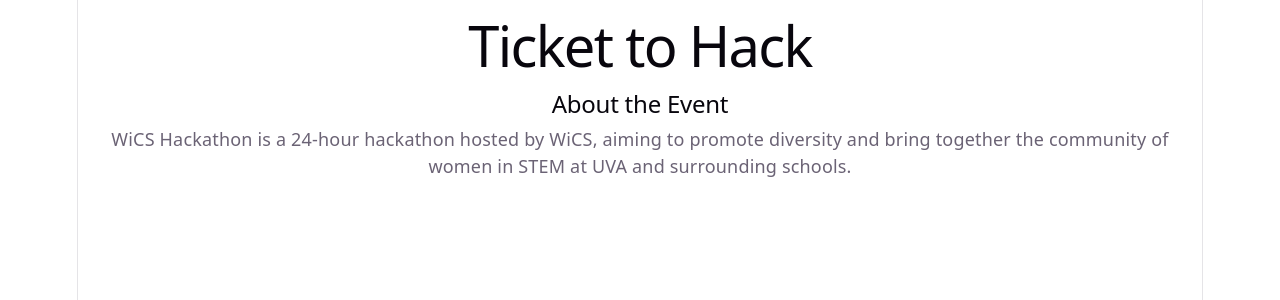
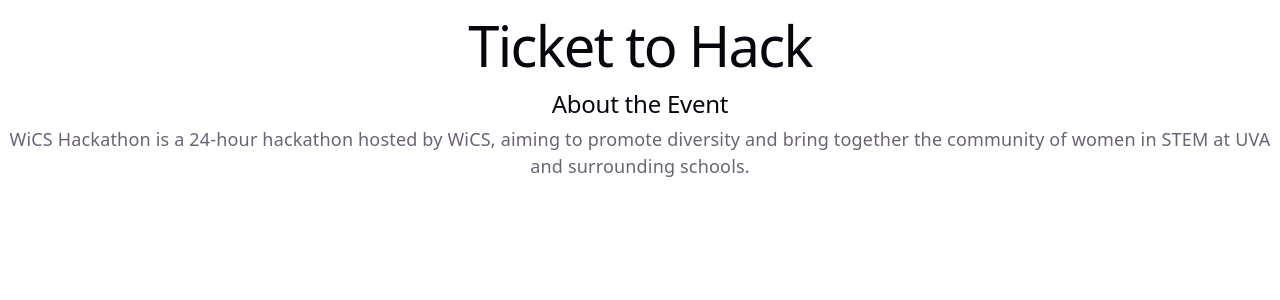
Before and after one commit to wicshacks-oss/Ticket-to-Hack, a React (Vite) app: page / in a window 1280 px wide. Shown: the top 300 px of the page. Built offline with nearby package versions, Linux system fonts and the light colour scheme.

Commit message:
trying to get rid of side bars

```diff
--- a/src/index.css
+++ b/src/index.css
@@ -55,11 +55,17 @@
 }
 
 #root {
-  width: 1126px;
+  /* width: 1126px;
   max-width: 100%;
   margin: 0 auto;
   text-align: center;
   border-inline: 1px solid var(--border);
+  min-height: 100svh;
+  display: flex;
+  flex-direction: column;
+  box-sizing: border-box; */
+  max-width: 100%;
+  text-align: center;
   min-height: 100svh;
   display: flex;
   flex-direction: column;
```
